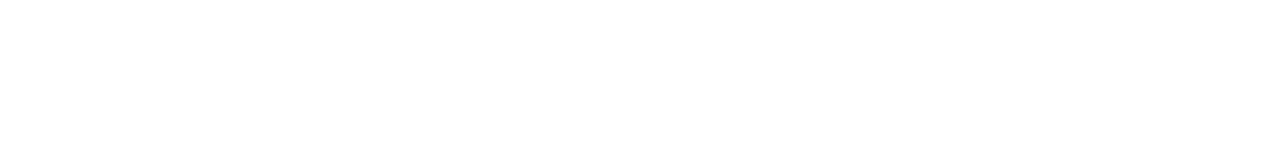
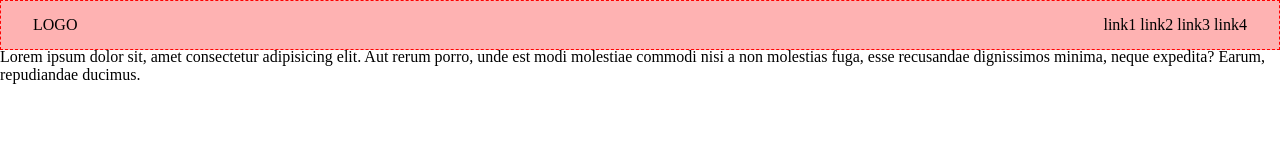
Before and after one commit to CarloCassini/htmlcss-responsive-layout, a plain HTML site: page index.html in a window 1280 px wide. Drawn offline with Linux system fonts and the light colour scheme.

Commit message:
add debug responsive + menu

```diff
--- a/css/style.css
+++ b/css/style.css
@@ -1,6 +1,14 @@
 /* +++++++++++
 ++ Reset    ++
 ++++++++++++*/
+:root {
+  --db-color-red: rgba(250, 0, 0, 0.3);
+  --db-color-blue: rgba(0, 0, 250, 0.3);
+  --db-color-green: rgba(0, 250, 0, 0.3);
+  --space-s: 1rem;
+  --space-m: 2rem;
+  --space-l: 3rem;
+}
 
 * {
   box-sizing: border-box;
@@ -14,17 +22,74 @@
 
 .debug {
   border: 1px dashed red;
-  background-color: rgba(0, 250, 0, 0.3);
+  background-color: var(--db-color-green);
+  min-height: 20px;
 }
 
 /* +++++++++++
 ++ layout   ++
 ++++++++++++*/
 
+.row {
+  display: flex;
+}
+
+.col {
+}
+
+/* header */
+
+#header {
+  position: fixed;
+  top: 0;
+  left: 0;
+  width: 100%;
+  line-height: var(--space-l);
+  padding: 0 var(--space-m);
+}
+main {
+  margin-top: var(--space-l);
+}
+
+#header .row {
+  justify-content: space-between;
+}
+#header ul {
+  display: none;
+  list-style: none;
+}
+#header li {
+  display: inline-block;
+  list-style: none;
+}
+
 /* +++++++++++
-++ Sectio   ++
+++ Section  ++
 ++++++++++++*/
 
 /* +++++++++++
 ++ Responsive ++
 ++++++++++++*/
+
+/* tablet */
+@media screen and (min-width: 480px) {
+  .debug {
+    background-color: var(--db-color-blue);
+  }
+}
+
+/* screen */
+
+@media screen and (min-width: 790px) {
+  .debug {
+    background-color: var(--db-color-red);
+  }
+
+  #header #hamburger {
+    display: none;
+  }
+  #header ul {
+    display: block;
+    list-style: none;
+  }
+}
--- a/index.html
+++ b/index.html
@@ -5,14 +5,29 @@
     <meta name="viewport" content="width=device-width, initial-scale=1.0" />
     <title>Responsive Layout</title>
     <meta name="Author" content="Carlo Cassini" />
+    <meta name="viewport" content="width=device-width, initial-scale=1.0" />
     <link rel="stylesheet" href="./css/style.css" />
   </head>
 
   <body>
-    <header></header>
+    <header class="debug" id="header">
+      <div class="row">
+        <div>LOGO</div>
+        <ul>
+          <li>link1</li>
+          <li>link2</li>
+          <li>link3</li>
+          <li>link4</li>
+        </ul>
+        <div id="hamburger">hamburgher menu</div>
+      </div>
+    </header>
 
     <main>
       <section></section>
+      Lorem ipsum dolor sit, amet consectetur adipisicing elit. Aut rerum porro,
+      unde est modi molestiae commodi nisi a non molestias fuga, esse recusandae
+      dignissimos minima, neque expedita? Earum, repudiandae ducimus.
     </main>
   </body>
 </html>
```
